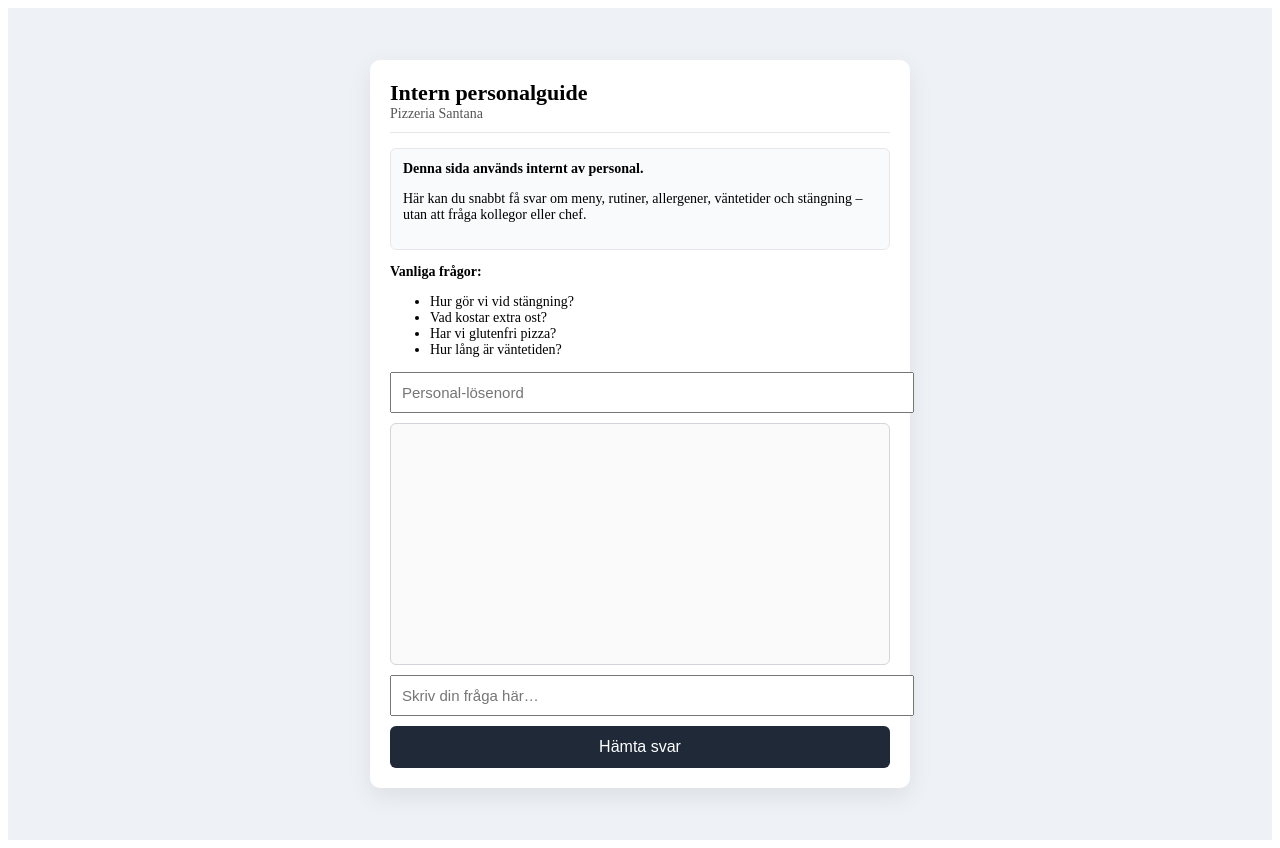
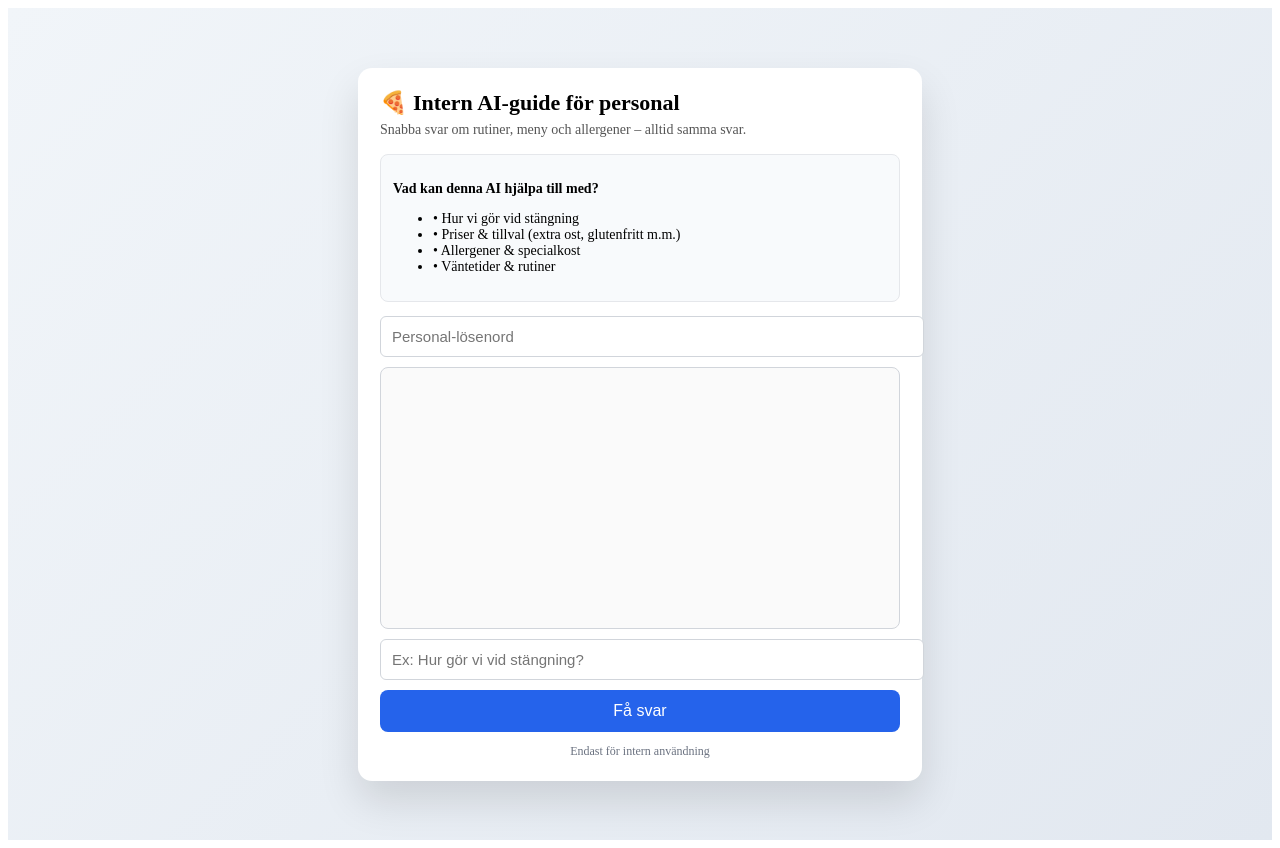
Before and after one commit to manneogren08-coder/ai-pizzeria, a Next.js app: page / in a window 1280 px wide. Built offline with nearby package versions, Linux system fonts and the light colour scheme.

Commit message:
First demo

```diff
--- a/pages/index.js
+++ b/pages/index.js
@@ -22,7 +22,10 @@ export default function Home() {
       const data = await res.json();
       setChat(prev => [...prev, { from: "ai", text: data.answer }]);
     } catch {
-      setChat(prev => [...prev, { from: "ai", text: "Ett fel uppstod. Försök igen." }]);
+      setChat(prev => [
+        ...prev,
+        { from: "ai", text: "Ett fel uppstod. Försök igen." }
+      ]);
     }
 
     setQuestion("");
@@ -31,27 +34,21 @@ export default function Home() {
 
   return (
     <div style={styles.page}>
-      <div style={styles.container}>
+      <div style={styles.card}>
         <header style={styles.header}>
-          <h1 style={styles.title}>Intern personalguide</h1>
-          <p style={styles.subtitle}>Pizzeria Santana</p>
+          <h1 style={styles.title}>🍕 Intern AI-guide för personal</h1>
+          <p style={styles.subtitle}>
+            Snabba svar om rutiner, meny och allergener – alltid samma svar.
+          </p>
         </header>
 
-        <section style={styles.infoBox}>
-          <strong>Denna sida används internt av personal.</strong>
-          <p>
-            Här kan du snabbt få svar om meny, rutiner, allergener,
-            väntetider och stängning – utan att fråga kollegor eller chef.
-          </p>
-        </section>
-
-        <section style={styles.examples}>
-          <p><strong>Vanliga frågor:</strong></p>
+        <section style={styles.value}>
+          <p><strong>Vad kan denna AI hjälpa till med?</strong></p>
           <ul>
-            <li>Hur gör vi vid stängning?</li>
-            <li>Vad kostar extra ost?</li>
-            <li>Har vi glutenfri pizza?</li>
-            <li>Hur lång är väntetiden?</li>
+            <li>• Hur vi gör vid stängning</li>
+            <li>• Priser & tillval (extra ost, glutenfritt m.m.)</li>
+            <li>• Allergener & specialkost</li>
+            <li>• Väntetider & rutiner</li>
           </ul>
         </section>
 
@@ -69,23 +66,28 @@ export default function Home() {
               key={i}
               style={msg.from === "user" ? styles.userMsg : styles.aiMsg}
             >
+              {msg.from === "user" ? "Du: " : "AI: "}
               {msg.text}
             </div>
           ))}
-          {loading && <div style={styles.aiMsg}>Söker svar…</div>}
+          {loading && <div style={styles.aiMsg}>AI tänker…</div>}
         </div>
 
         <input
           style={styles.input}
-          placeholder="Skriv din fråga här…"
+          placeholder="Ex: Hur gör vi vid stängning?"
           value={question}
           onChange={e => setQuestion(e.target.value)}
           onKeyDown={e => e.key === "Enter" && askAI()}
         />
 
         <button style={styles.button} onClick={askAI}>
-          Hämta svar
+          Få svar
         </button>
+
+        <footer style={styles.footer}>
+          Endast för intern användning
+        </footer>
       </div>
     </div>
   );
@@ -94,51 +96,45 @@ export default function Home() {
 const styles = {
   page: {
     minHeight: "100vh",
-    background: "#eef2f7",
+    background: "linear-gradient(135deg, #f1f5f9, #e2e8f0)",
     display: "flex",
     justifyContent: "center",
     alignItems: "center",
     padding: 16
   },
-  container: {
+  card: {
     background: "#ffffff",
     width: "100%",
-    maxWidth: 500,
-    borderRadius: 10,
-    padding: 20,
-    boxShadow: "0 8px 25px rgba(0,0,0,0.08)"
+    maxWidth: 520,
+    borderRadius: 14,
+    padding: 22,
+    boxShadow: "0 20px 40px rgba(0,0,0,0.12)"
   },
   header: {
-    borderBottom: "1px solid #e5e7eb",
-    paddingBottom: 10,
-    marginBottom: 15
+    marginBottom: 16
   },
   title: {
     margin: 0,
     fontSize: 22
   },
   subtitle: {
-    margin: 0,
+    marginTop: 6,
     color: "#555",
     fontSize: 14
   },
-  infoBox: {
+  value: {
     background: "#f8fafc",
     border: "1px solid #e5e7eb",
-    borderRadius: 6,
+    borderRadius: 8,
     padding: 12,
     fontSize: 14,
-    marginBottom: 12
-  },
-  examples: {
-    fontSize: 14,
-    marginBottom: 12
+    marginBottom: 14
   },
   chat: {
     border: "1px solid #d1d5db",
-    borderRadius: 6,
+    borderRadius: 8,
     padding: 10,
-    height: 220,
+    height: 240,
     overflowY: "auto",
     background: "#fafafa",
     marginBottom: 10
@@ -150,25 +146,33 @@ const styles = {
     marginBottom: 6
   },
   aiMsg: {
-    background: "#e0f2fe",
+    background: "#dbeafe",
     padding: 8,
     borderRadius: 6,
     marginBottom: 6
   },
   input: {
     width: "100%",
-    padding: 10,
+    padding: 11,
     fontSize: 15,
-    marginBottom: 10
+    marginBottom: 10,
+    borderRadius: 6,
+    border: "1px solid #d1d5db"
   },
   button: {
     width: "100%",
     padding: 12,
     fontSize: 16,
-    background: "#1f2937",
+    background: "#2563eb",
     color: "#ffffff",
     border: "none",
-    borderRadius: 6,
+    borderRadius: 8,
     cursor: "pointer"
+  },
+  footer: {
+    marginTop: 12,
+    fontSize: 12,
+    color: "#6b7280",
+    textAlign: "center"
   }
 };
```
